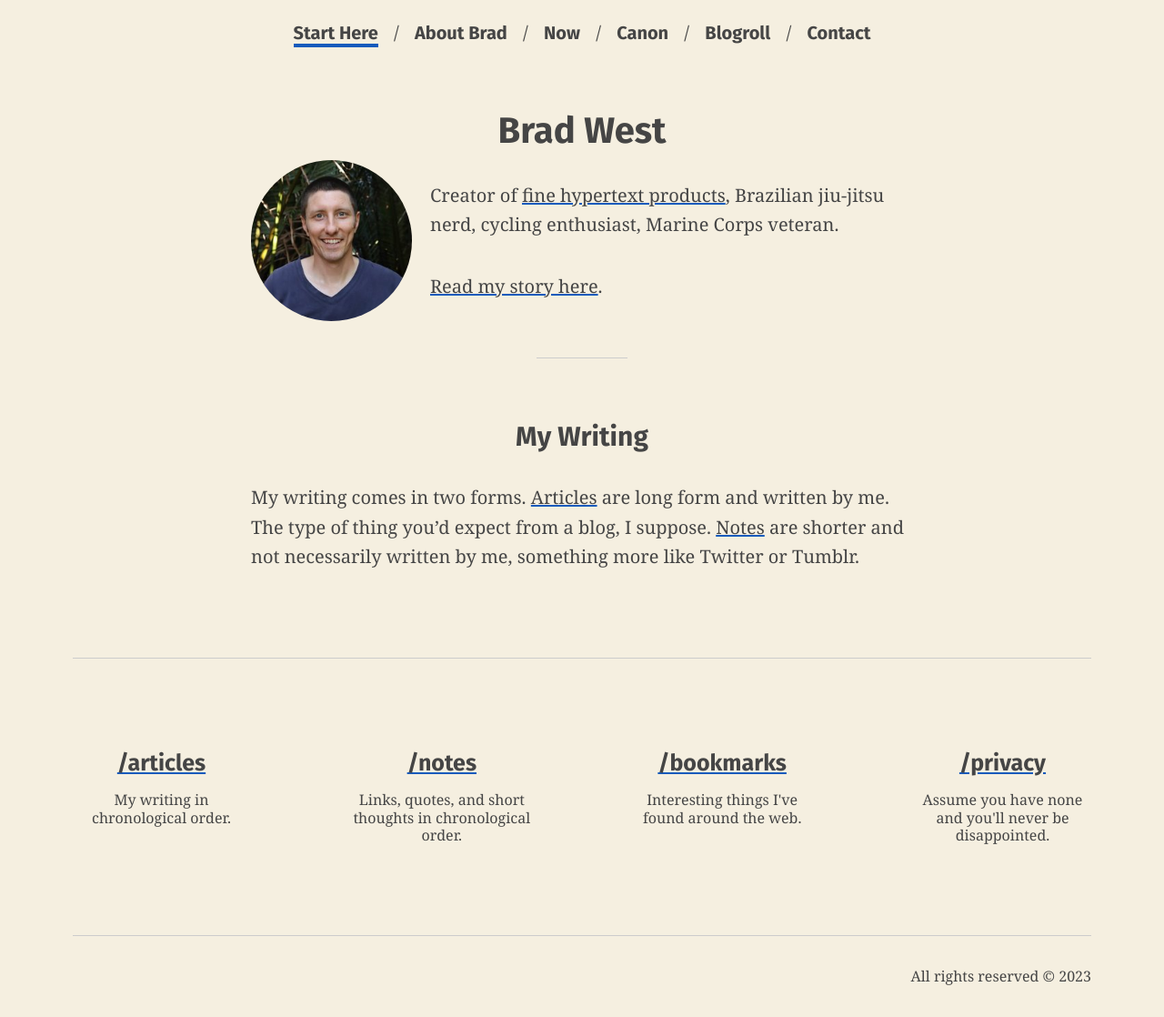
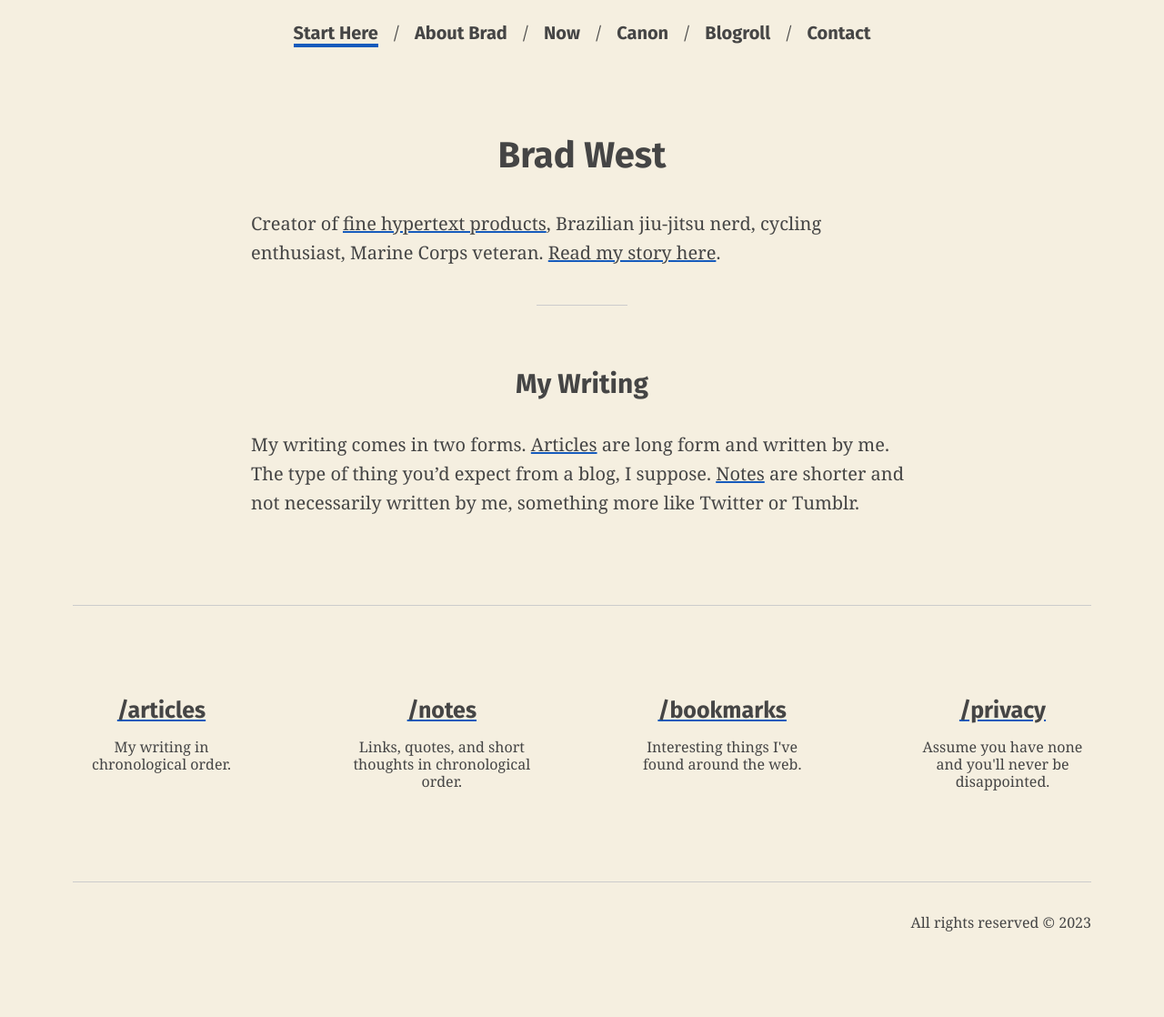
Before and after one commit to bradonomics/bradonomics.com, a Jekyll site: the page built from _pages/index.md, in a window 1280 px wide. Shown: the whole page at 91% size. Built offline with Jekyll 4.4.1, drawn with Linux system fonts in a browser that asks for light colours; after the commit the page ends 1059 px from its top, so only the background shows below that.

Commit message:
Change homepage header layout

```diff
--- a/_layouts/default.html
+++ b/_layouts/default.html
@@ -25,7 +25,6 @@
         <a {% if page.url == link.url %}class="active" {% endif %}href="{{ link.url | absolute_url }}">{{ link.title }}</a>{% unless forloop.last %} /{% endunless %}
       {% endfor %}
     </nav>
-    {% if page.url == '/' %}<h1 class="site-title">Brad West</h1>{% endif %}
   </header>
 
   <main class="main">
--- a/_pages/index.md
+++ b/_pages/index.md
@@ -5,23 +5,14 @@ layout: default
 permalink: /
 ---
 
-<div class="row">
+<header class="page__header">
+  <h1>Brad West</h1>
+</header>
 
-  <div class="home-photo row">
-    <img src="{{ '/images/brad-west.jpg' | absolute_url }}" alt="Brad West headshot">
-  </div>
+{% comment %} analog enthusiast? {% endcomment %}
+Creator of [fine hypertext products](/portfolio/), Brazilian jiu-jitsu nerd, cycling enthusiast, Marine Corps veteran. [Read my story here](/about/).
 
-  <div class="home-intro">
-    {% comment %} analog enthusiast? {% endcomment %}
-    <p>Creator of <a href="/portfolio/">fine hypertext products</a>, Brazilian jiu-jitsu nerd, cycling enthusiast, Marine Corps veteran.</p>
-
-    <a href="{{ '/about/' | absolute_url }}">Read my story here</a>.
-
-  </div>
-
-</div>
-
-<hr>
+---
 
 ## My Writing
 
--- a/_sass/article.scss
+++ b/_sass/article.scss
@@ -8,6 +8,10 @@
 
   h1 + p {
     margin-top: -1.5rem;
+  }
+
+  .home & {
+    margin-bottom: 0;
   }
 
 }
--- a/_sass/header.scss
+++ b/_sass/header.scss
@@ -7,15 +7,6 @@
     margin-right: auto;
     margin-left: auto;
     max-width: 80%;
-  }
-
-  .home & {
-    margin-bottom: 0;
-  }
-
-  .site-title {
-    margin-top: 3rem;
-    margin-bottom: 0;
   }
 
   nav  {
```
